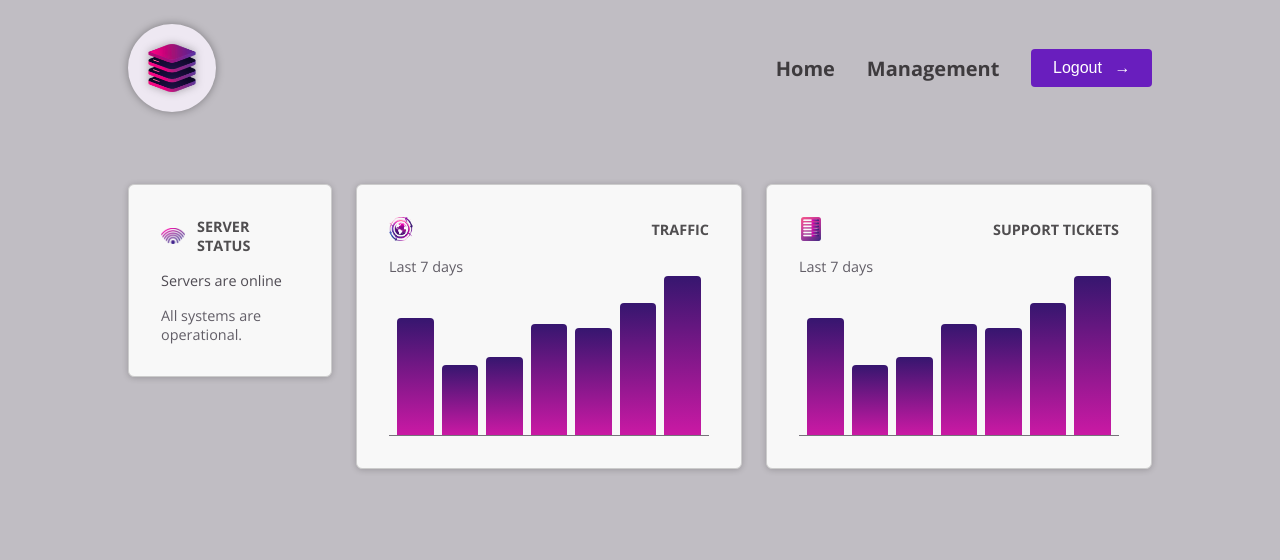
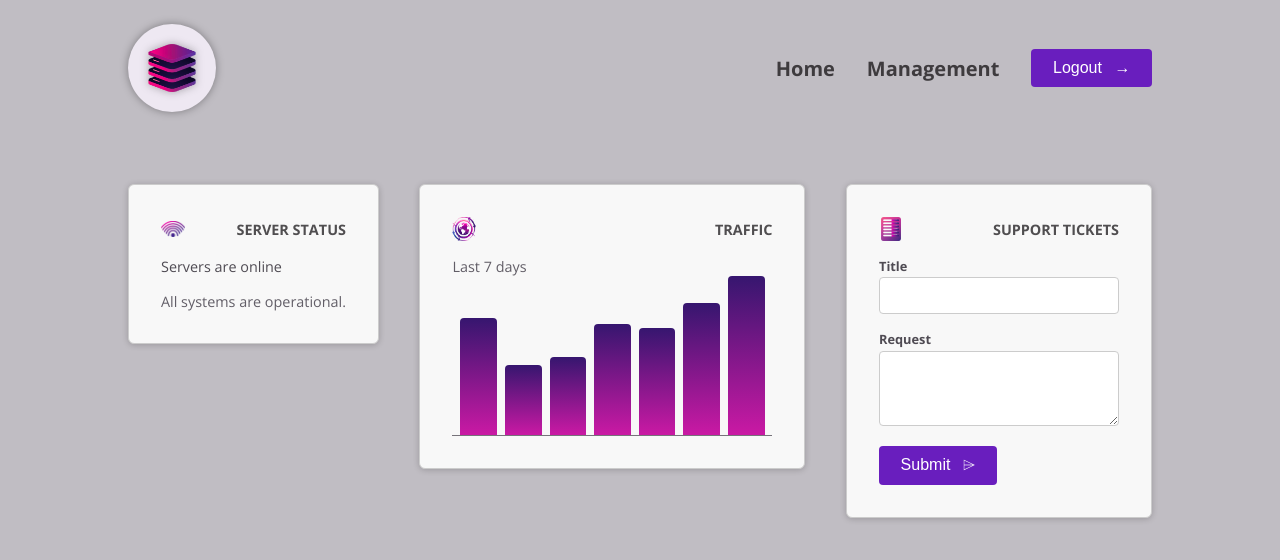
Before and after one commit to Rishav83523/Component, an Angular app: page / in a window 1280 px wide. Shown: the top 560 px of the page. Built offline with nearby package versions, Linux system fonts and the light colour scheme.

Commit message:
add new ticket form component and ticket component

```diff
--- a/src/app/app.component.html
+++ b/src/app/app.component.html
@@ -21,7 +21,7 @@
       [image]="{src: 'list.png', alt: 'Support Tickets'}"
       title="Support Tickets"
     >
-      <app-traffic></app-traffic>
+      <app-tickets></app-tickets>
     </app-dashboard-item>
 
 
--- /dev/null
+++ b/src/app/dashboard/tickets/new-ticket/new-ticket.component.html
@@ -0,0 +1,27 @@
+<form>
+  <p>
+    <label>Title</label>
+    <input
+      name="title"
+      id="title"
+    />
+  </p>
+  <p>
+    <label>Request</label>
+    <textarea
+      name="request"
+      id="request"
+      rows="3"
+    ></textarea>
+  </p>
+  <p>
+    <button>
+      <span>
+        Submit
+      </span>
+      <span class="icon">
+        ⌲
+      </span>
+    </button>
+  </p>
+</form>
--- /dev/null
+++ b/src/app/dashboard/tickets/ticket/ticket.component.html
@@ -0,0 +1 @@
+<p>ticket works!</p>
--- a/src/app/dashboard/tickets/tickets.component.html
+++ b/src/app/dashboard/tickets/tickets.component.html
@@ -1,5 +1,5 @@
 <article>
-  <div id="status">
-    <p>Todo...</p>
+  <div id="new-ticket">
+    <app-new-ticket></app-new-ticket>
   </div>
 </article>
--- a/src/styles.css
+++ b/src/styles.css
@@ -221,3 +221,60 @@
 button:hover .icon {
   transform: translateX(4px);
 }
+
+#tickets {
+  display: flex;
+  flex-direction: column;
+  gap: 1.5rem;
+}
+
+#tickets ul {
+  list-style: none;
+  margin: 0;
+  padding: 0;
+  width: 15rem;
+}
+
+#tickets li {
+  margin: 0.5rem 0;
+}
+
+#tickets p {
+  margin: 0;
+  color: #4f4b53;
+}
+
+#tickets h2 {
+  margin: 0;
+  font-size: 1.1rem;
+  color: #38343c;
+}
+
+#new-ticket {
+  width: 15rem;
+}
+
+@media (min-width: 768px) {
+  #tickets {
+    flex-direction: row;
+  }
+}
+
+#new-ticket label {
+  display: block;
+  font-size: 0.8rem;
+  font-weight: bold;
+  margin-bottom: 0.15rem;
+  color: #4f4b53;
+}
+
+#new-ticket input,
+#new-ticket textarea {
+  width: 100%;
+  padding: 0.5rem;
+  border: 1px solid #ccc;
+  border-radius: 4px;
+  font: inherit;
+  font-size: 0.9rem;
+  color: #4f4b53;
+}
```
Also changed, not shown: src/app/dashboard/tickets/new-ticket/new-ticket.component.ts (added, +12 -0 lines), src/app/dashboard/tickets/ticket/ticket.component.ts (added, +12 -0 lines), src/app/dashboard/tickets/tickets.component.ts (+4 -5 lines), src/app/dashboard/tickets/new-ticket/new-ticket.component.css (added), src/app/dashboard/tickets/ticket/ticket.component.css (added).
